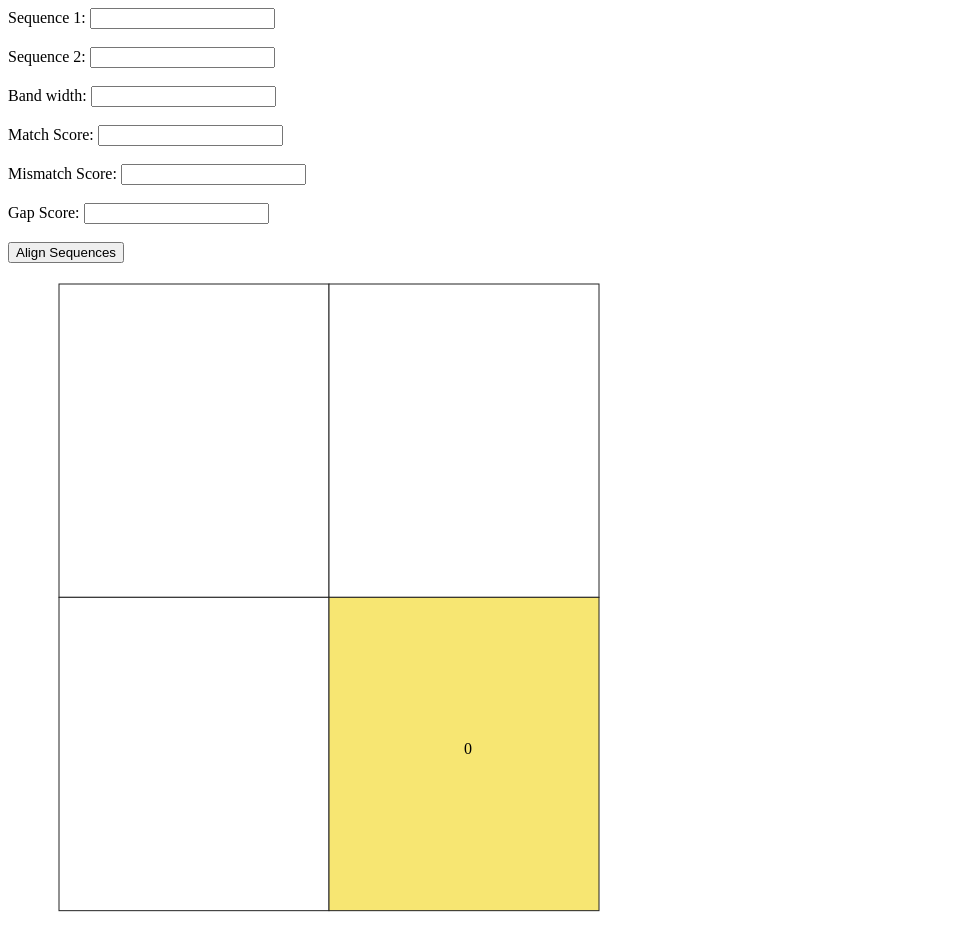
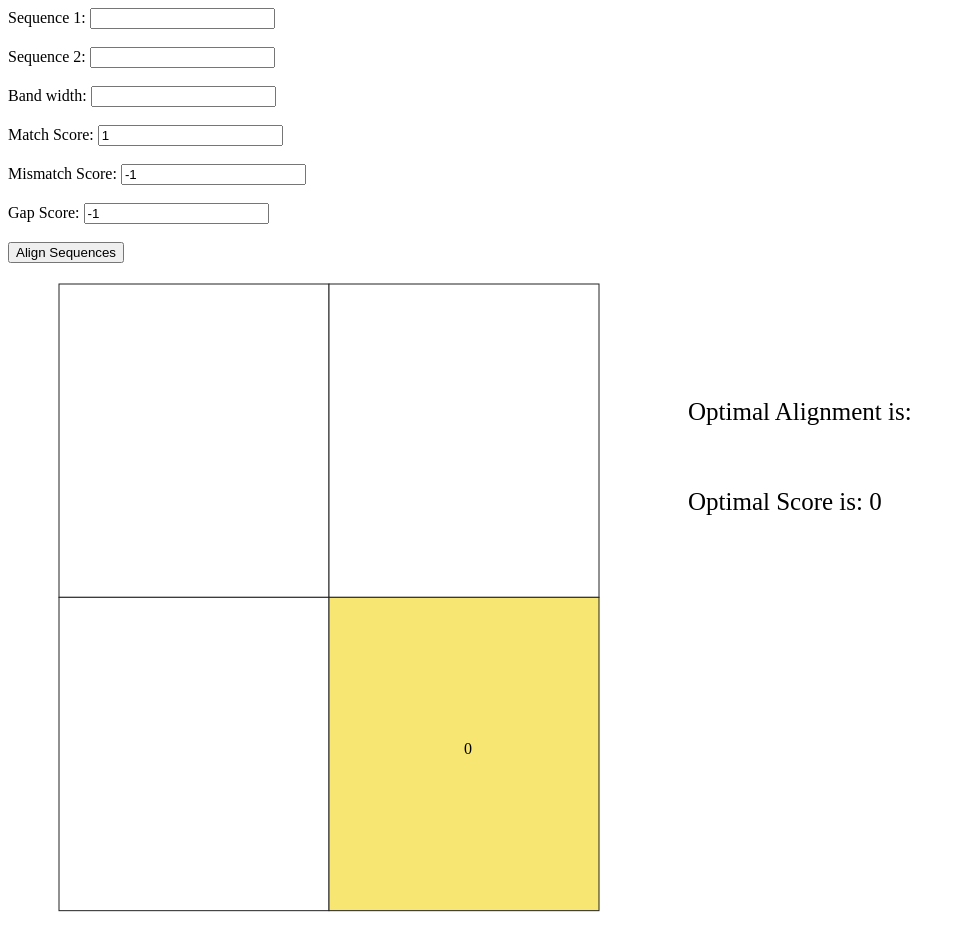
Before and after one commit to rareddy2/Coronaviruses-analysis, a plain HTML site: page Visualization/index.html in a window 1280 px wide. Both pictures are taken after a click on the button "Align Sequences". Shown: the whole page, without its empty margins (0-965 px from the left). Drawn offline with nearby package versions, Linux system fonts and the light colour scheme.

Commit message:
Add the optimal path and path score in a text box

```diff
--- a/Visualization/index.html
+++ b/Visualization/index.html
@@ -15,11 +15,11 @@
             <label for="bandwidth">Band width:</label>
             <input type="text" id="bandwidth" name="bandwidth"><br><br>
             <label for="match">Match Score:</label>
-            <input type="text" id="match" name="match"><br><br>
+            <input type="text" id="match" name="match" value="1"><br><br>
             <label for="mismatch">Mismatch Score:</label>
-            <input type="text" id="mismatch" name="mismatch"><br><br>
+            <input type="text" id="mismatch" name="mismatch" value="-1"><br><br>
             <label for="gap">Gap Score:</label>
-            <input type="text" id="gap" name="gap"><br><br>
+            <input type="text" id="gap" name="gap" value="-1"><br><br>
             <input type="button" id="alignSequences" value="Align Sequences">
         </form>
 
--- a/Visualization/visualization.js
+++ b/Visualization/visualization.js
@@ -32,6 +32,30 @@ var getPathCells = function(pointers) {
     }
     path.push([0, 0])
     return path
+}
+
+var getOptimalAlignment = function(pointers, sequence1, sequence2) {
+    var alignment1 = ""
+    var alignment2 = ""
+    var curY = sequence1.length
+    var curX = sequence2.length
+    while (curY > 0 || curX > 0) {
+        if (pointers[curY][curX][0] == UP[0] && pointers[curY][curX][1] == UP[1]) {
+            alignment1 = sequence1[curY - 1] + alignment1
+            alignment2 = "-" + alignment2
+            curY = curY - 1
+        } else if (pointers[curY][curX][0] == LEFT[0] && pointers[curY][curX][1] == LEFT[1]) {
+            alignment1 = "-" + alignment1
+            alignment2 = sequence2[curX - 1] + alignment2
+            curX = curX - 1
+        } else {
+            alignment1 = sequence1[curY - 1] + alignment1
+            alignment2 = sequence2[curX - 1] + alignment2
+            curY = curY - 1
+            curX = curX - 1
+        }
+    }
+    return [alignment1, alignment2]
 }
 
 var isOnPath = function(path, x, y) {
@@ -207,7 +231,7 @@ var calculateAlignment = function(sequence1, sequence2, bandwidth) {
 }
 
 
-var createGrid = function(width, height, sequenceWidth, sequenceHeight, scores, pointers) {
+var createGrid = function(width, height, sequenceWidth, sequenceHeight, scores, pointers, sequence1, sequence2) {
     var heightPixels = window.innerHeight / 1.2
     var widthPixels = window.innerWidth / 2.0
     var margin = {top: 20, right: 50, bottom: 20, left: 50}
@@ -219,8 +243,8 @@ var createGrid = function(width, height, sequenceWidth, sequenceHeight, scores,
 
     var svg = d3.select('#output').append('svg')
         .attr('id', 'svg')
-        .attr('width', widthPixels + margin.left + margin.right)
-        .attr('height', heightPixels + margin.top + margin.bottom)
+        .attr('width', window.innerWidth)
+        .attr('height', window.innerHeight)
 
     svg.append('defs')
         .append('marker')
@@ -296,6 +320,36 @@ var createGrid = function(width, height, sequenceWidth, sequenceHeight, scores,
                 return 'visible'
             }
         })
+
+    var optimalAlignment = getOptimalAlignment(pointers, sequence1, sequence2)
+    var optimalScore = gridData[height][width].letter
+    var outputTextString = "Optimal Alignment is: \n\t\t" + optimalAlignment[0] + "\n\t\t" + optimalAlignment[1] + "\nOptimal Score is: " + optimalScore
+
+    var textBlock = svg.append('text')
+        .attr("x", widthPixels + 140)
+        .attr("y", heightPixels / 4.0)
+        .attr('text-anchor', 'left')
+        .attr('font-size', '25px')
+
+    textBlock.append('tspan')
+        .text('Optimal Alignment is:')
+        .attr('class', 'title')
+
+    textBlock.append('tspan')
+        .text(optimalAlignment[0])
+        .attr('x', widthPixels + 180)
+        .attr('y', (heightPixels / 4.0) + 30)
+
+    textBlock.append('tspan')
+        .text(optimalAlignment[1])
+        .attr('x', widthPixels + 180)
+        .attr('y', (heightPixels / 4.0) + 60)
+
+    textBlock.append('tspan')
+        .text("Optimal Score is: " + optimalScore)
+        .attr('x', widthPixels + 140)
+        .attr('y', (heightPixels / 4.0) + 90)
+
 }
 
 alignButton.on('click', function() {
@@ -329,5 +383,5 @@ alignButton.on('click', function() {
     scores = result[0]
     pointers = result[1]
 
-    createGrid(scores.length, scores[0].length, sequence1, sequence2, scores, pointers)
+    createGrid(scores.length, scores[0].length, sequence1, sequence2, scores, pointers, sequence1, sequence2)
 })
```
